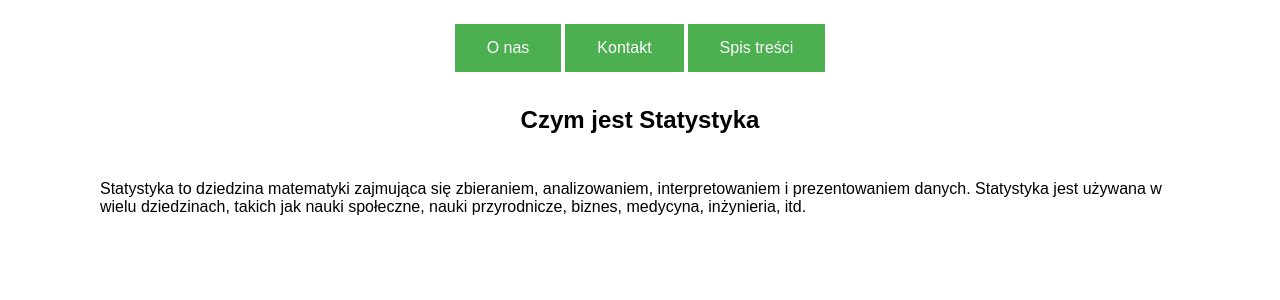
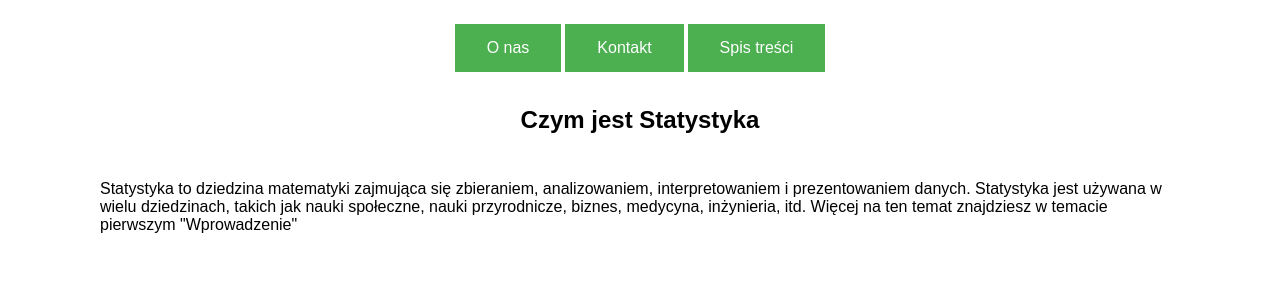
Before and after one commit to SzyKl24/Stat_site, a Flask app: page / in a window 1280 px wide. Shown: the part 238-538 px from the top of the page. Run offline with Flask 3, Linux system fonts and the light colour scheme.

Commit message:
Lekkie uzupełnienie

```diff
--- a/templates/home.html
+++ b/templates/home.html
@@ -64,6 +64,6 @@
     </div>
 
     <h2>Czym jest Statystyka</h2>
-    <p>Statystyka to dziedzina matematyki zajmująca się zbieraniem, analizowaniem, interpretowaniem i prezentowaniem danych. Statystyka jest używana w wielu dziedzinach, takich jak nauki społeczne, nauki przyrodnicze, biznes, medycyna, inżynieria, itd.</p>
+    <p>Statystyka to dziedzina matematyki zajmująca się zbieraniem, analizowaniem, interpretowaniem i prezentowaniem danych. Statystyka jest używana w wielu dziedzinach, takich jak nauki społeczne, nauki przyrodnicze, biznes, medycyna, inżynieria, itd. Więcej na ten temat znajdziesz w temacie pierwszym "Wprowadzenie"</p>
   </body>
 </html>
```
